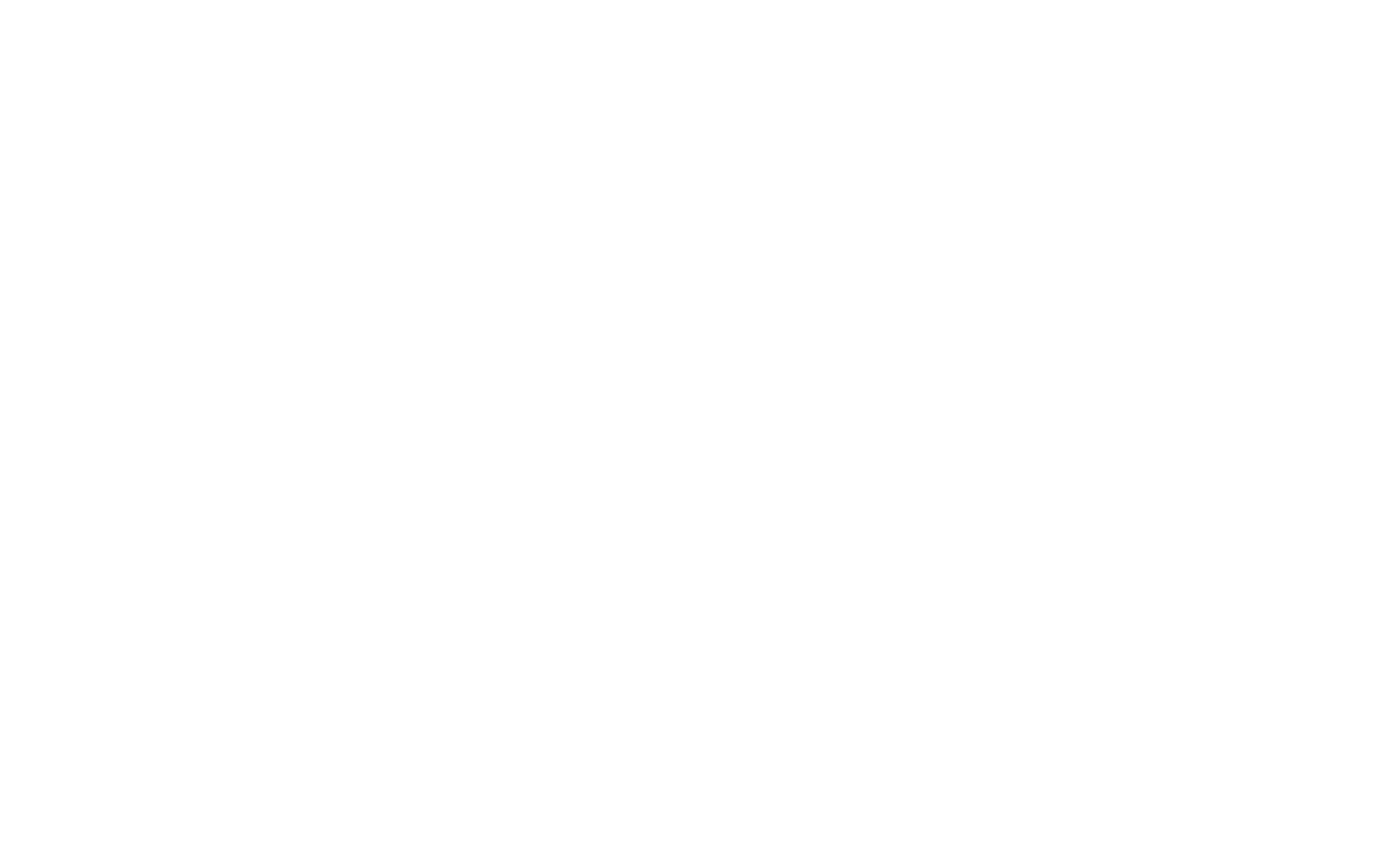
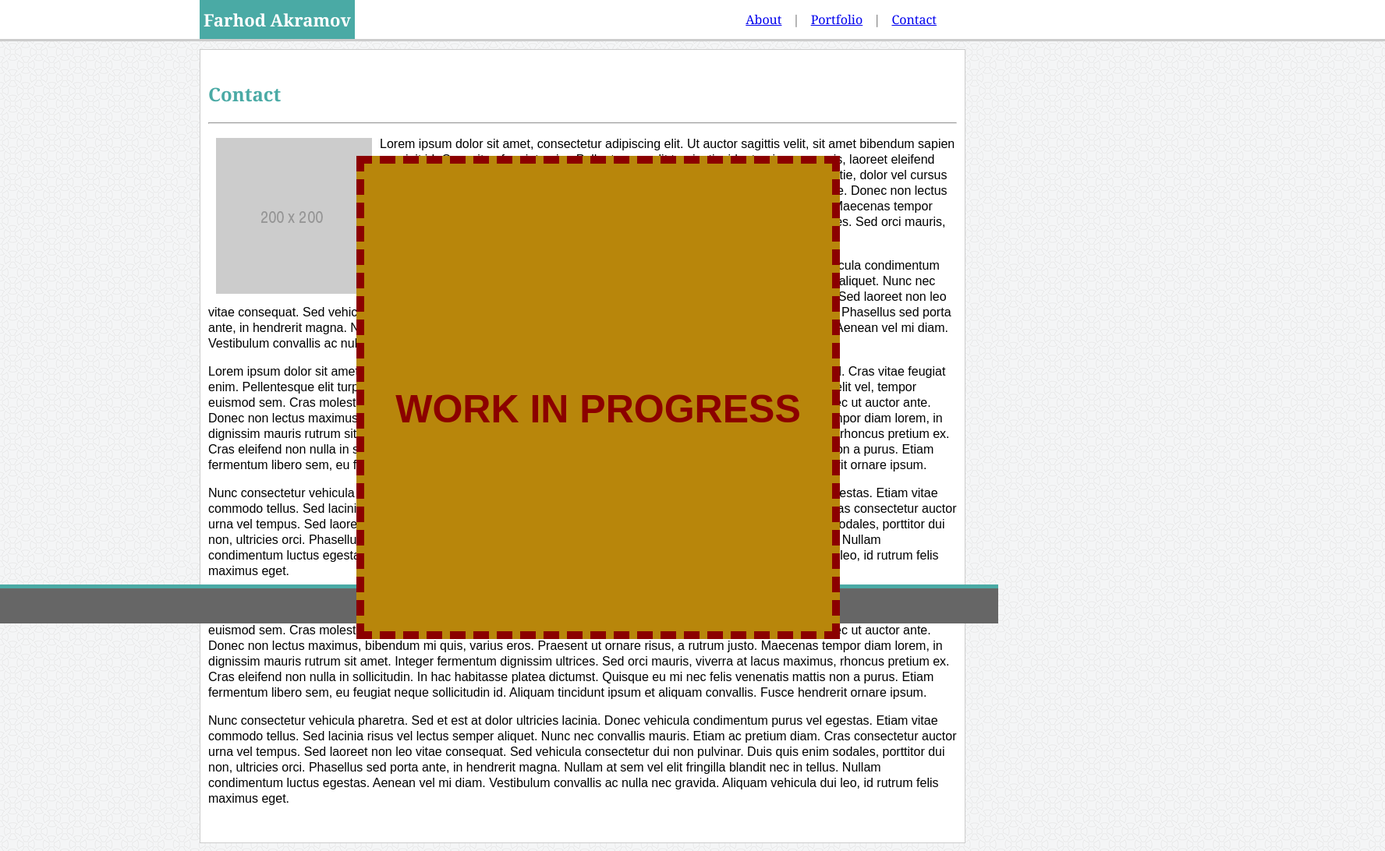
Before and after one commit to farmuss/Basic-Portfolio, a plain HTML site: page contact.html in a window 1280 px wide. Shown: the whole page at 78% size, 1776 px wide, since content can reach past the window. Before the commit the page ends 800 px from the top, so only its background shows below. Drawn offline with Linux system fonts and the light colour scheme.

Commit message:
Added Warning Message

```diff
--- a/assets/style.css
+++ b/assets/style.css
@@ -137,7 +137,7 @@ p {
 }
 
 .btn:focus {
-    color: white;
+    color: black;
     padding: 10px;
     height: 100px;
     background: yellow;
@@ -155,3 +155,21 @@ p {
     border-width: 2px;
     border-color: darkslategray;
 }
+
+#warning {
+    border-style: dashed;
+    border-width: 10px;
+    border-color: darkred;
+    color: darkred;
+    top: 200px;
+    z-index: 1;
+    position: fixed;
+    margin-left: 190px;
+    line-height: 630px;
+    height: 600px;
+    width:  600px;
+    text-align: center;
+    background: darkgoldenrod;
+    font-size: 50px;
+    font-weight: 800;
+}
--- a/contact.html
+++ b/contact.html
@@ -0,0 +1,133 @@
+<!DOCTYPE html>
+<html lang="en">
+
+<head>
+    <meta charset="UTF-8">
+    <title>Basic-Portfolio</title>
+    <link rel="stylesheet" href="assets/style.css">
+</head>
+
+<body>
+
+
+            <!-- Header Clearfix -->
+    <div class="clearfix">
+
+        <!-- Header -->
+        <section id="header">
+
+            <!-- My Name -->
+            <div id="farhod">Farhod Akramov</div>
+
+            <!-- Links -->
+            <div id="links">
+
+                <!-- About -->
+                <a class="btn" href="index.html" target="_blank">About</a>
+
+                &#124
+
+                <!-- Portfolio -->
+                <a class="btn" href="portfolio.html" target="_blank">Portfolio</a>
+
+                &#124
+
+                <!-- Contact -->
+                <a class="btn" href="contact.html" target="_blank">Contact</a>
+
+            </div>
+        </section>
+    </div>
+
+        <!-- Body Clearfix-->
+    <div class="clearfix">
+                <!-- Body -->
+            <section id="content">
+                <h1>Contact</h1>
+
+                <hr>
+
+                <div id="warning">WORK IN PROGRESS</div>
+
+                <img id="img" src="images/200x200.png">
+
+                <p>
+                    Lorem ipsum dolor sit amet, consectetur adipiscing elit. Ut auctor sagittis velit, sit amet bibendum sapien suscipit
+                    id. Cras vitae feugiat enim. Pellentesque elit turpis, tincidunt quis purus quis, laoreet eleifend enim. Aliquam
+                    odio diam, eleifend feugiat elit vel, tempor euismod sem. Cras molestie, dolor vel cursus ornare, odio nisl eleifend
+                    urna, sed fringilla enim tortor id dolor. Donec ut auctor ante. Donec non lectus maximus, bibendum mi quis, varius
+                    eros. Praesent ut ornare risus, a rutrum justo. Maecenas tempor diam lorem, in dignissim mauris rutrum sit amet.
+                    Integer fermentum dignissim ultrices. Sed orci mauris, viverra at lacus maximus, rhoncus pretium ex.
+                    hendrerit ornare ipsum.
+                </p>
+
+                <p>
+                    Nunc consectetur vehicula pharetra. Sed et est at dolor ultricies lacinia. Donec vehicula
+                    condimentum purus vel egestas. Etiam vitae commodo tellus. Sed lacinia risus vel lectus semper aliquet. Nunc nec
+                    convallis mauris. Etiam ac pretium diam. Cras consectetur auctor urna vel tempus. Sed laoreet non leo vitae consequat.
+                    Sed vehicula consectetur dui non pulvinar. Duis quis enim sodales, porttitor dui non, ultricies orci. Phasellus sed
+                    porta ante, in hendrerit magna. Nullam at sem vel elit fringilla blandit nec in tellus. Nullam condimentum luctus
+                    egestas. Aenean vel mi diam. Vestibulum convallis ac nulla nec gravida. Aliquam vehicula dui leo, id rutrum felis
+                    maximus eget.
+                </p>
+
+                <p>
+                        Lorem ipsum dolor sit amet, consectetur adipiscing elit. Ut auctor sagittis velit, sit amet bibendum sapien suscipit
+                        id. Cras vitae feugiat enim. Pellentesque elit turpis, tincidunt quis purus quis, laoreet eleifend enim. Aliquam
+                        odio diam, eleifend feugiat elit vel, tempor euismod sem. Cras molestie, dolor vel cursus ornare, odio nisl eleifend
+                        urna, sed fringilla enim tortor id dolor. Donec ut auctor ante. Donec non lectus maximus, bibendum mi quis, varius
+                        eros. Praesent ut ornare risus, a rutrum justo. Maecenas tempor diam lorem, in dignissim mauris rutrum sit amet.
+                        Integer fermentum dignissim ultrices. Sed orci mauris, viverra at lacus maximus, rhoncus pretium ex. Cras eleifend
+                        non nulla in sollicitudin. In hac habitasse platea dictumst. Quisque eu mi nec felis venenatis mattis non a purus.
+                        Etiam fermentum libero sem, eu feugiat neque sollicitudin id. Aliquam tincidunt ipsum et aliquam convallis. Fusce
+                        hendrerit ornare ipsum.
+                </p>
+
+                <p>
+                        Nunc consectetur vehicula pharetra. Sed et est at dolor ultricies lacinia. Donec vehicula
+                        condimentum purus vel egestas. Etiam vitae commodo tellus. Sed lacinia risus vel lectus semper aliquet. Nunc nec
+                        convallis mauris. Etiam ac pretium diam. Cras consectetur auctor urna vel tempus. Sed laoreet non leo vitae consequat.
+                        Sed vehicula consectetur dui non pulvinar. Duis quis enim sodales, porttitor dui non, ultricies orci. Phasellus sed
+                        porta ante, in hendrerit magna. Nullam at sem vel elit fringilla blandit nec in tellus. Nullam condimentum luctus
+                        egestas. Aenean vel mi diam. Vestibulum convallis ac nulla nec gravida. Aliquam vehicula dui leo, id rutrum felis
+                        maximus eget.
+                </p>
+
+                <p>
+                        Lorem ipsum dolor sit amet, consectetur adipiscing elit. Ut auctor sagittis velit, sit amet bibendum sapien suscipit
+                        id. Cras vitae feugiat enim. Pellentesque elit turpis, tincidunt quis purus quis, laoreet eleifend enim. Aliquam
+                        odio diam, eleifend feugiat elit vel, tempor euismod sem. Cras molestie, dolor vel cursus ornare, odio nisl eleifend
+                        urna, sed fringilla enim tortor id dolor. Donec ut auctor ante. Donec non lectus maximus, bibendum mi quis, varius
+                        eros. Praesent ut ornare risus, a rutrum justo. Maecenas tempor diam lorem, in dignissim mauris rutrum sit amet.
+                        Integer fermentum dignissim ultrices. Sed orci mauris, viverra at lacus maximus, rhoncus pretium ex. Cras eleifend
+                        non nulla in sollicitudin. In hac habitasse platea dictumst. Quisque eu mi nec felis venenatis mattis non a purus.
+                        Etiam fermentum libero sem, eu feugiat neque sollicitudin id. Aliquam tincidunt ipsum et aliquam convallis. Fusce
+                        hendrerit ornare ipsum.
+                </p>
+
+                <p>
+                        Nunc consectetur vehicula pharetra. Sed et est at dolor ultricies lacinia. Donec vehicula
+                        condimentum purus vel egestas. Etiam vitae commodo tellus. Sed lacinia risus vel lectus semper aliquet. Nunc nec
+                        convallis mauris. Etiam ac pretium diam. Cras consectetur auctor urna vel tempus. Sed laoreet non leo vitae consequat.
+                        Sed vehicula consectetur dui non pulvinar. Duis quis enim sodales, porttitor dui non, ultricies orci. Phasellus sed
+                        porta ante, in hendrerit magna. Nullam at sem vel elit fringilla blandit nec in tellus. Nullam condimentum luctus
+                        egestas. Aenean vel mi diam. Vestibulum convallis ac nulla nec gravida. Aliquam vehicula dui leo, id rutrum felis
+                        maximus eget.
+                </p>
+
+            </section>
+    </div>
+
+        <!-- Footer Clearfix-->
+    <div class="clearfix">
+        <!-- Footer -->
+        <section id="footer">
+            <div id="footer-border"></div>
+            <div id="footer-body">
+                Copyright&copy
+            </div>
+        </section>
+    </div>
+</body>
+
+</html>
```
Also changed, not shown: index.html (+3 -3 lines), portfolio.html (+133 -0 lines).
